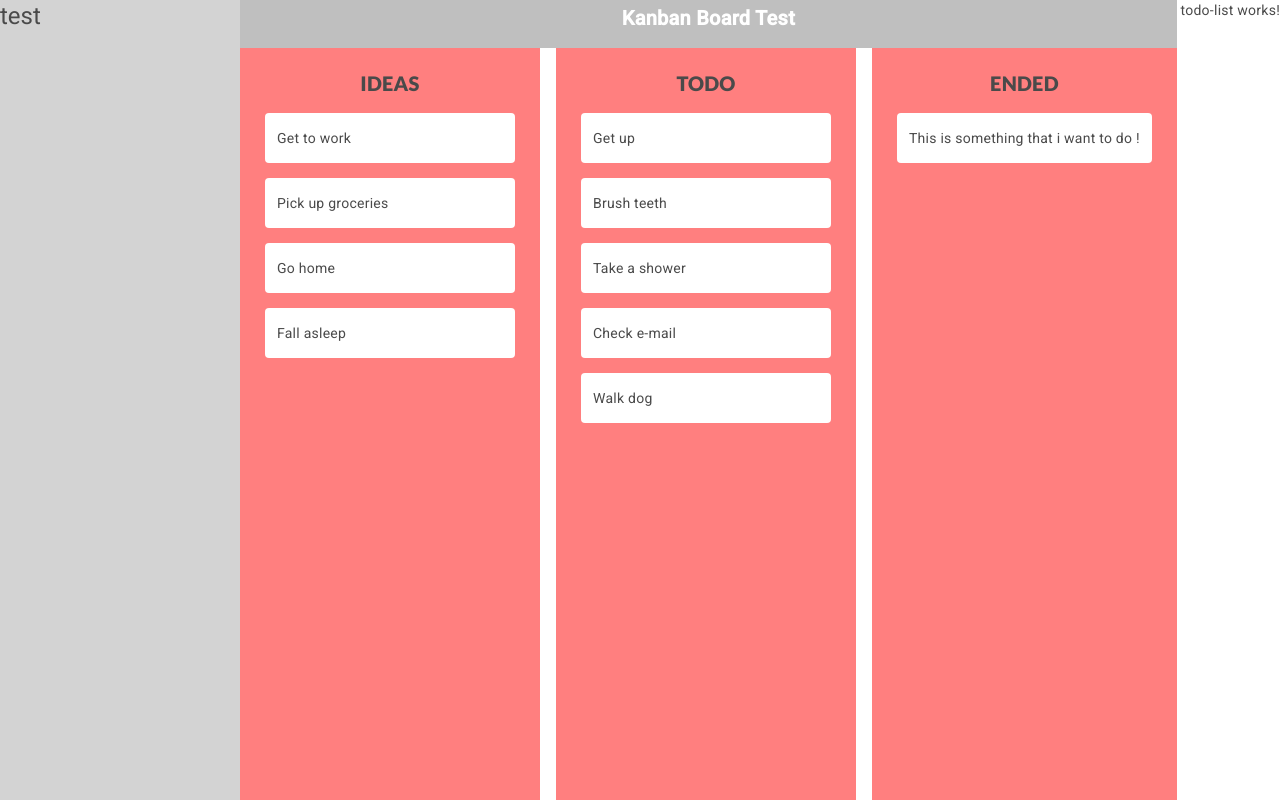
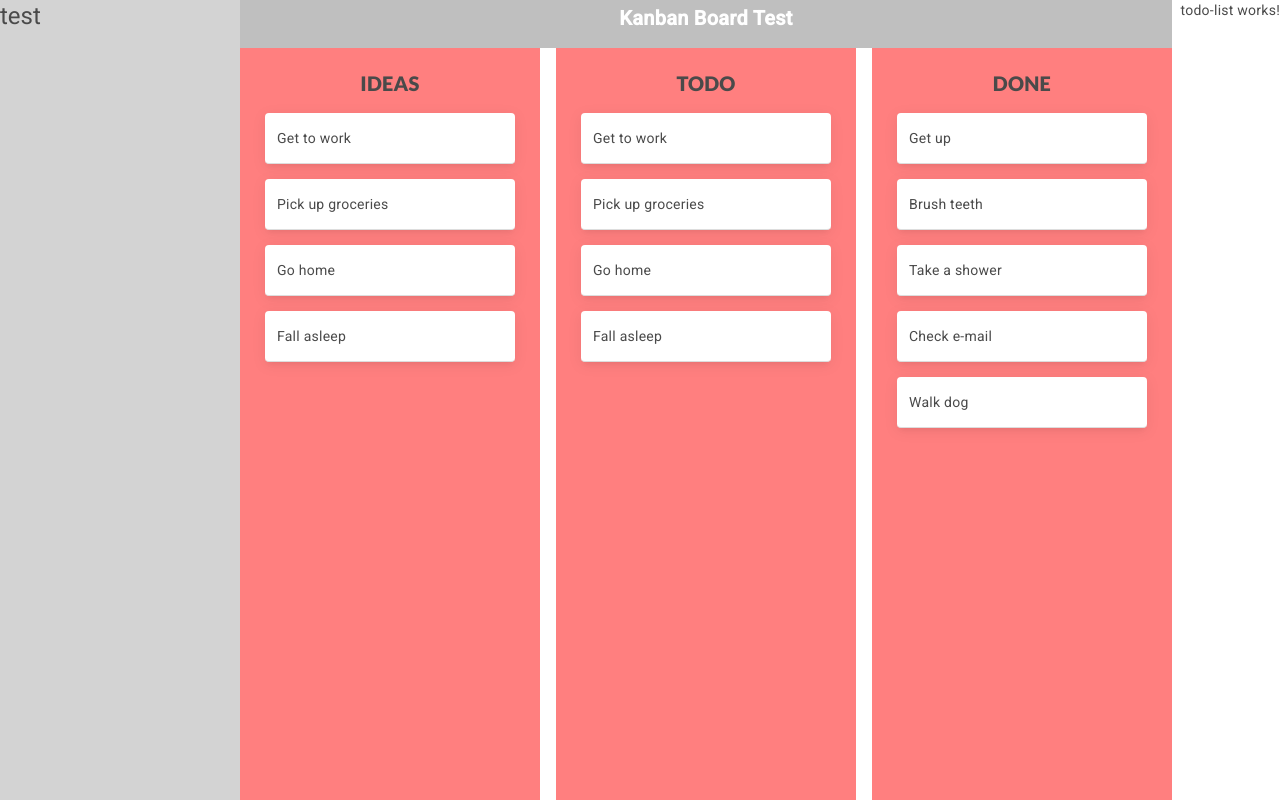
Before and after one commit to mdorizon/dashboard-project, an Angular app: page / in a window 1280 px wide. Built offline with nearby package versions, Linux system fonts and the light colour scheme.

Commit message:
tasks list

```diff
--- a/src/app/kanban/kanban.component.css
+++ b/src/app/kanban/kanban.component.css
@@ -54,9 +54,11 @@
   display: flex;
   padding: 15px 12px;
   background: white;
+  border-bottom: solid 1px #ddd;
+  border-radius: 4px;
   margin-bottom: 15px;
   cursor: move;
-  border-radius: 4px;
+  box-shadow: 0 5px 5px -3px rgba(0, 0, 0, 0.05), 0 3px 14px 2px rgba(0, 0, 0, 0.05);
 }
 
 .cdk-drag-preview {
@@ -74,4 +76,8 @@
 
 .cdk-drag-animating {
   transition: transform 250ms cubic-bezier(0, 0, 0.2, 1);
+}
+
+.tasks-container.cdk-drop-list-dragging .task:not(.cdk-drag-placeholder) {
+  transition: transform 250ms cubic-bezier(0, 0, 0.2, 1);
 }/*# sourceMappingURL=kanban.component.css.map */
--- a/src/app/kanban/kanban.component.html
+++ b/src/app/kanban/kanban.component.html
@@ -16,12 +16,11 @@
 
         <div class="tasks-container"
         cdkDropList
-        #todoList="cdkDropList"
-        [cdkDropListData]="todo"
-        [cdkDropListConnectedTo]="[doneList]"
+        #ideaList="cdkDropList"
+        [cdkDropListData]="idea"
         (cdkDropListDropped)="drop($event)">
 
-          <div class="task" *ngFor="let item of todo" cdkDrag>
+          <div class="task" *ngFor="let item of idea" cdkDrag>
             {{ item }}
           </div>
 
@@ -37,9 +36,28 @@
 
         <div class="tasks-container"
         cdkDropList
+        #todoList="cdkDropList"
+        [cdkDropListData]="todo"
+        (cdkDropListDropped)="drop($event)">
+
+          <div class="task" *ngFor="let item of todo" cdkDrag>
+            {{ item }}
+          </div>
+
+        </div>
+
+      </div>
+
+      <div class="board-column">
+
+        <div class="column-title">
+          DONE
+        </div>
+
+        <div class="tasks-container"
+        cdkDropList
         #doneList="cdkDropList"
         [cdkDropListData]="done"
-        [cdkDropListConnectedTo]="[todoList]"
         (cdkDropListDropped)="drop($event)">
 
           <div class="task" *ngFor="let item of done" cdkDrag>
@@ -50,20 +68,6 @@
 
       </div>
 
-      <div class="board-column">
-
-        <div class="column-title">
-          ENDED
-        </div>
-
-        <div class="tasks-container">
-          <div class="task">
-            This is something that i want to do !
-          </div>
-        </div>
-
-      </div>
-
     </div>
 
   </div>
--- a/src/app/kanban/kanban.component.scss
+++ b/src/app/kanban/kanban.component.scss
@@ -68,10 +68,14 @@
     display: flex;
     padding: 15px 12px;
     background: white;
+    border-bottom: solid 1px #ddd;
+    border-radius: 4px;
 
     margin-bottom: 15px;
     cursor: move;
-    border-radius: 4px;
+
+    box-shadow: 0 5px 5px -3px rgba(0, 0, 0, 0.05),
+    0 3px 14px 2px rgba(0, 0, 0, 0.05);
   }
 
 }
@@ -94,3 +98,7 @@
 .cdk-drag-animating {
   transition: transform 250ms cubic-bezier(0, 0, 0.2, 1);
 }
+
+.tasks-container.cdk-drop-list-dragging .task:not(.cdk-drag-placeholder) {
+  transition: transform 250ms cubic-bezier(0, 0, 0.2, 1);
+}
--- a/src/app/kanban/kanban.component.ts
+++ b/src/app/kanban/kanban.component.ts
@@ -8,6 +8,8 @@ import { CdkDragDrop, moveItemInArray, transferArrayItem, CdkDrag, CdkDropList }
 
 })
 export class KanbanComponent {
+  idea = ['Get to work', 'Pick up groceries', 'Go home', 'Fall asleep'];
+
   todo = ['Get to work', 'Pick up groceries', 'Go home', 'Fall asleep'];
 
   done = ['Get up', 'Brush teeth', 'Take a shower', 'Check e-mail', 'Walk dog'];
```
Also changed, not shown: 1 other file (tests, documents, lock files or other folders).
